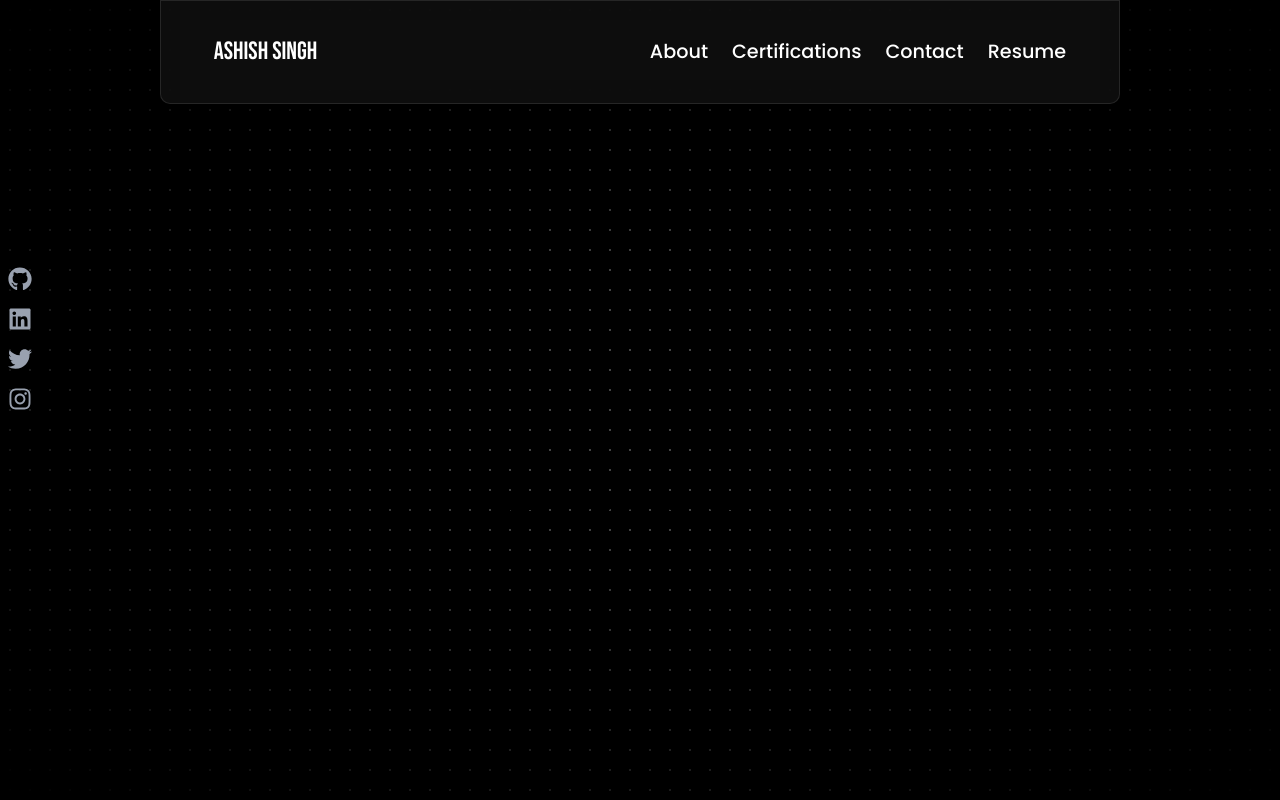
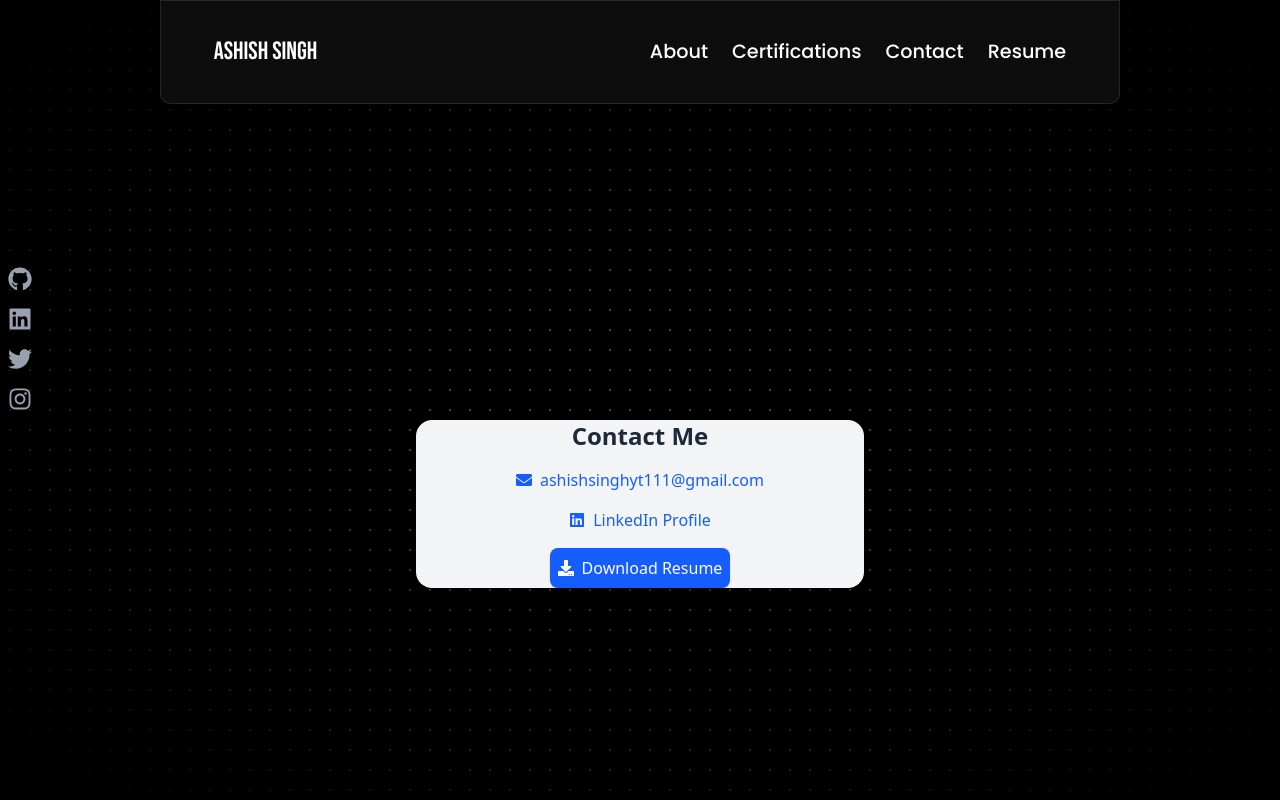
Before and after one commit to Ashishx3/PortFolio, a Next.js app: page /Contact in a window 1280 px wide. Before the commit this address had no page. Built offline with nearby package versions, Linux system fonts and the light colour scheme; a web font is replaced by a local one.

Commit message:
Portfolio Pushed

```diff
--- /dev/null
+++ b/app/Contact/page.js
@@ -0,0 +1,41 @@
+// components/Contact.js
+import { FaEnvelope, FaLinkedin, FaDownload } from "react-icons/fa";
+
+export default function Contact() {
+  return (
+
+    <main className="flex justify-center items-center min-h-screen ">
+
+    <div className="flex flex-col items-center gap-4 p-6  bg-gray-100  rounded-2xl shadow-md w-full max-w-md mx-auto">
+      <h2 className="text-2xl font-bold text-gray-800">Contact Me</h2>
+
+      {/* Email */}
+      <a
+        href="mailto:youremail@gmail.com"
+        className="flex items-center gap-2 text-blue-600 hover:text-blue-800"
+      >
+        <FaEnvelope /> ashishsinghyt111@gmail.com
+      </a>
+
+      {/* LinkedIn */}
+      <a
+        href="https://www.linkedin.com/in/ashish-singh-4001012a5"
+        target="_blank"
+        rel="noopener noreferrer"
+        className="flex items-center gap-2 text-blue-600 hover:text-blue-800"
+      >
+        <FaLinkedin /> LinkedIn Profile
+      </a>
+
+      {/* Resume Download */}
+      <a
+        href="/resume.pdf"
+        download
+        className="flex items-center justify-center gap-2 h-[40px] bg-blue-600 text-white px-4 py-2 w-[180px] text-center rounded-lg shadow hover:bg-blue-700 transition"
+      >
+        <FaDownload />Download Resume
+      </a>
+    </div>
+    </main>
+  );
+}
--- a/components/Herosection.jsx
+++ b/components/Herosection.jsx
@@ -15,7 +15,7 @@ const Herosection = () => {
           height={50}
           src="/projectsimage/profile.png"
           alt='profile'
-          className="ml-2.5 object-fill bg-gray-200 p-4 rounded-full shadow-md flex items-center justify-center"
+          className="ml-2.5 object-cover bg-gray-200 p-4 rounded-full shadow-md flex items-center justify-center"
         />
 
         {/* Right Side - 70% width */}
--- a/components/Navbar.jsx
+++ b/components/Navbar.jsx
@@ -22,7 +22,7 @@ const Navbar = () => {
             <li><Link href="#aboutscroll">About</Link></li>
             <li><Link href="#certificates">Certifications</Link></li>
             <li><Link href="/Contact">Contact</Link></li>
-            <li><Link href="/">Resume</Link></li>
+            <li><Link href="/Resume.pdf">Resume</Link></li>
           </ul>
         </div>
 
--- a/ui/Socialmediaicons.jsx
+++ b/ui/Socialmediaicons.jsx
@@ -4,7 +4,7 @@ export default function SocialSidebar() {
   return (
     <div className="fixed left-2 top-1/3 z-50 flex flex-col gap-4">
       <a
-        href="https://github.com/your-username"
+        href="https://github.com/AshishX3"
         target="_blank"
         rel="noopener noreferrer"
         className="text-gray-400 hover:text-white hover:drop-shadow-[0_0_6px_white] transition duration-300 text-2xl"
@@ -12,7 +12,7 @@ export default function SocialSidebar() {
         <FaGithub />
       </a>
       <a
-        href="https://linkedin.com/in/your-username"
+        href="https://linkedin.com/in/ashish-singh-4001012a5"
         target="_blank"
         rel="noopener noreferrer"
         className="text-gray-400 hover:text-white hover:drop-shadow-[0_0_6px_white] transition duration-300 text-2xl"
```
Also changed, not shown: app/Resume/page.js (deleted), 1 other file (tests, documents, lock files or other folders).
